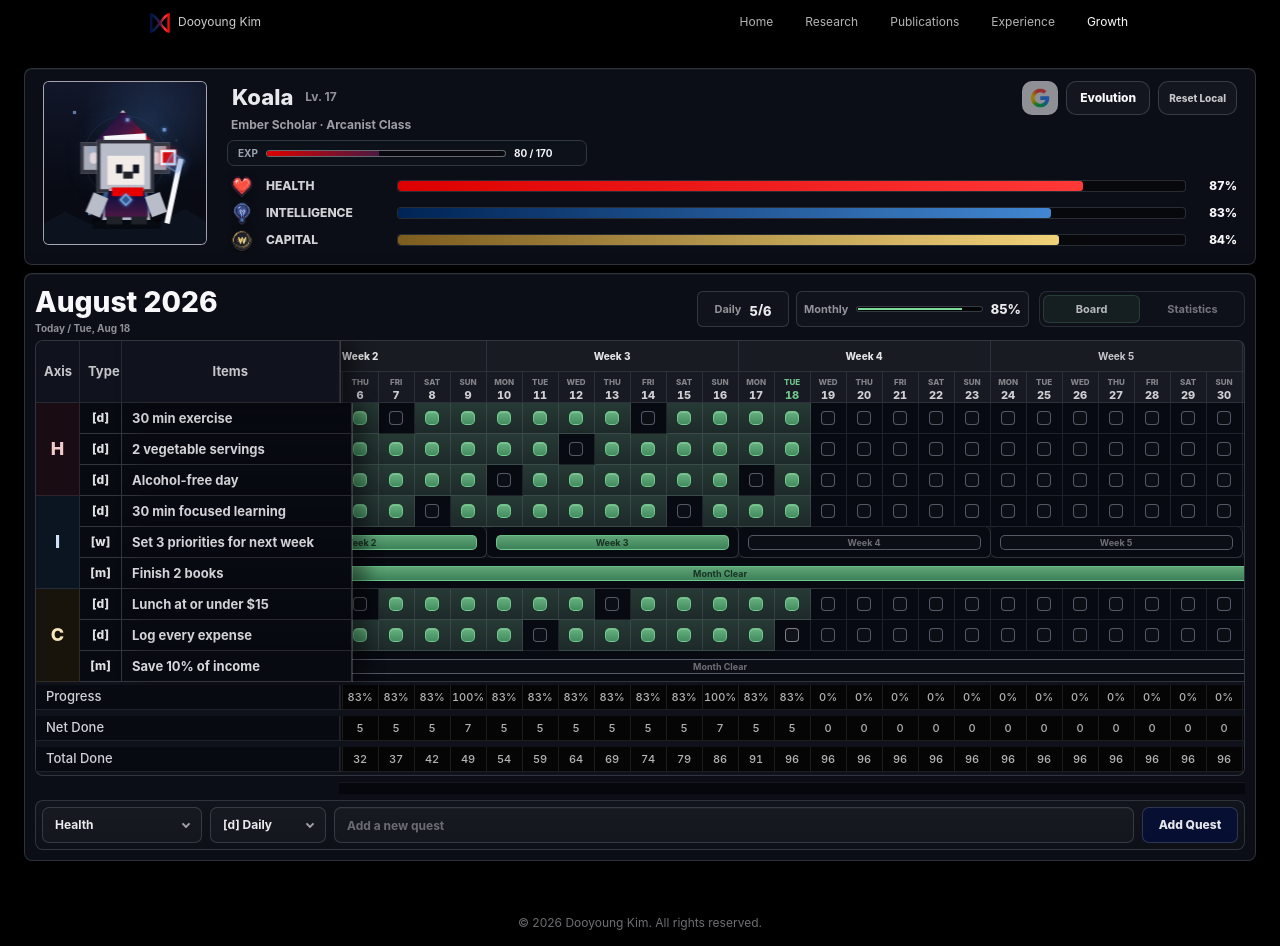
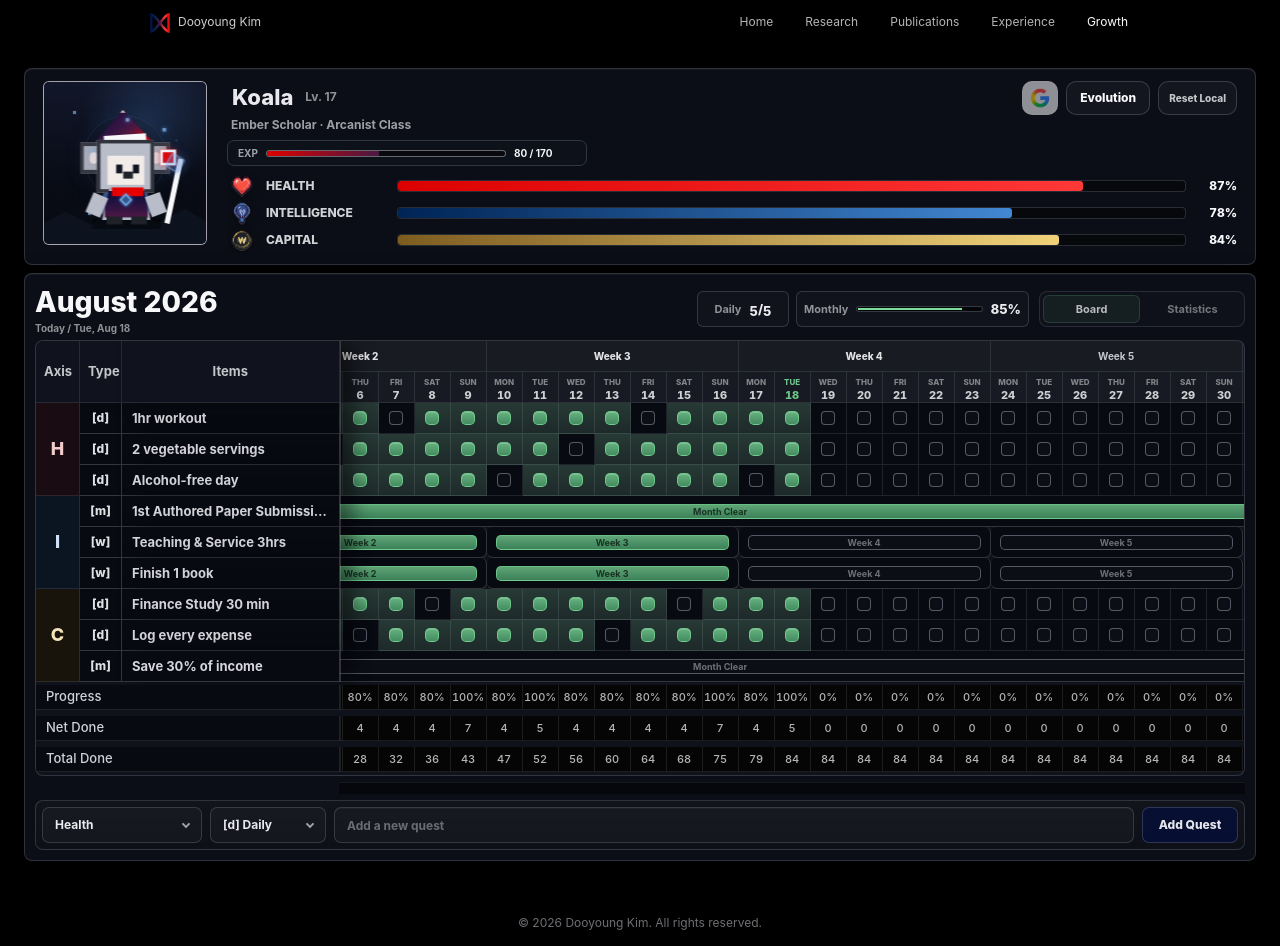
Before and after one commit to Dooyoung-Kim/Dooyoung-Kim.github.io, a website: page growth.html in a window 1280 px wide. Drawn offline with Linux system fonts and the light colour scheme.

Commit message:
Refine Growth Quest defaults and board alignment

```diff
--- a/assets/growth-layout.css
+++ b/assets/growth-layout.css
@@ -206,6 +206,21 @@
   --type-col: 42px;
   --quest-col: clamp(196px, 17vw, 224px);
   --day-col: 36px;
+}
+
+/* Keep every frozen board cell on the same grid tracks. The legacy site
+   stylesheet gives quest inputs a 230px minimum, which otherwise pushes the
+   item rows past the Items header and the summary labels. */
+.growth-page .month-grid .board-quest-head,
+.growth-page .month-grid .quest-title-input,
+.growth-page .month-grid .summary-label {
+  box-sizing: border-box !important;
+  min-width: 0 !important;
+  max-width: 100% !important;
+}
+
+.growth-page .month-grid .quest-title-input {
+  width: 100% !important;
 }
 
 .growth-page .week-head {
--- a/assets/growth.js
+++ b/assets/growth.js
@@ -2,7 +2,7 @@
   'use strict';
 
   var KEY = 'dooyoung-growth-quest-v10';
-  var DEMO_VERSION = 6;
+  var DEMO_VERSION = 7;
   var MAX_LEVEL = 50;
   var XP_PER_LEVEL = 170;
   var today = new Date();
@@ -1744,15 +1744,15 @@
       axes: defaultAxes.slice(),
       achievements: [],
       quests: [
-        makeQuest('30 min exercise', 'Health', 'daily'),
+        makeQuest('1hr workout', 'Health', 'daily'),
         makeQuest('2 vegetable servings', 'Health', 'daily'),
         makeQuest('Alcohol-free day', 'Health', 'daily'),
-        makeQuest('30 min focused learning', 'Intelligence', 'daily'),
-        makeQuest('Set 3 priorities for next week', 'Intelligence', 'weekly'),
-        makeQuest('Finish 2 books', 'Intelligence', 'monthly'),
-        makeQuest('Lunch at or under $15', 'Capital', 'daily'),
+        makeQuest('1st Authored Paper Submission', 'Intelligence', 'monthly'),
+        makeQuest('Teaching & Service 3hrs', 'Intelligence', 'weekly'),
+        makeQuest('Finish 1 book', 'Intelligence', 'weekly'),
+        makeQuest('Finance Study 30 min', 'Capital', 'daily'),
         makeQuest('Log every expense', 'Capital', 'daily'),
-        makeQuest('Save 10% of income', 'Capital', 'monthly')
+        makeQuest('Save 30% of income', 'Capital', 'monthly')
       ]
     };
   }
--- a/growth.html
+++ b/growth.html
@@ -11,7 +11,7 @@
 <link href="https://fonts.googleapis.com/css2?family=Press+Start+2P&display=swap" rel="stylesheet">
 <link rel="stylesheet" href="style.css?v=20">
 <link rel="stylesheet" href="assets/growth.css?v=82">
-<link rel="stylesheet" href="assets/growth-layout.css?v=3">
+<link rel="stylesheet" href="assets/growth-layout.css?v=4">
 </head>
 <body class="growth-page">
 <svg width="0" height="0" style="position:absolute" aria-hidden="true" focusable="false">
```
